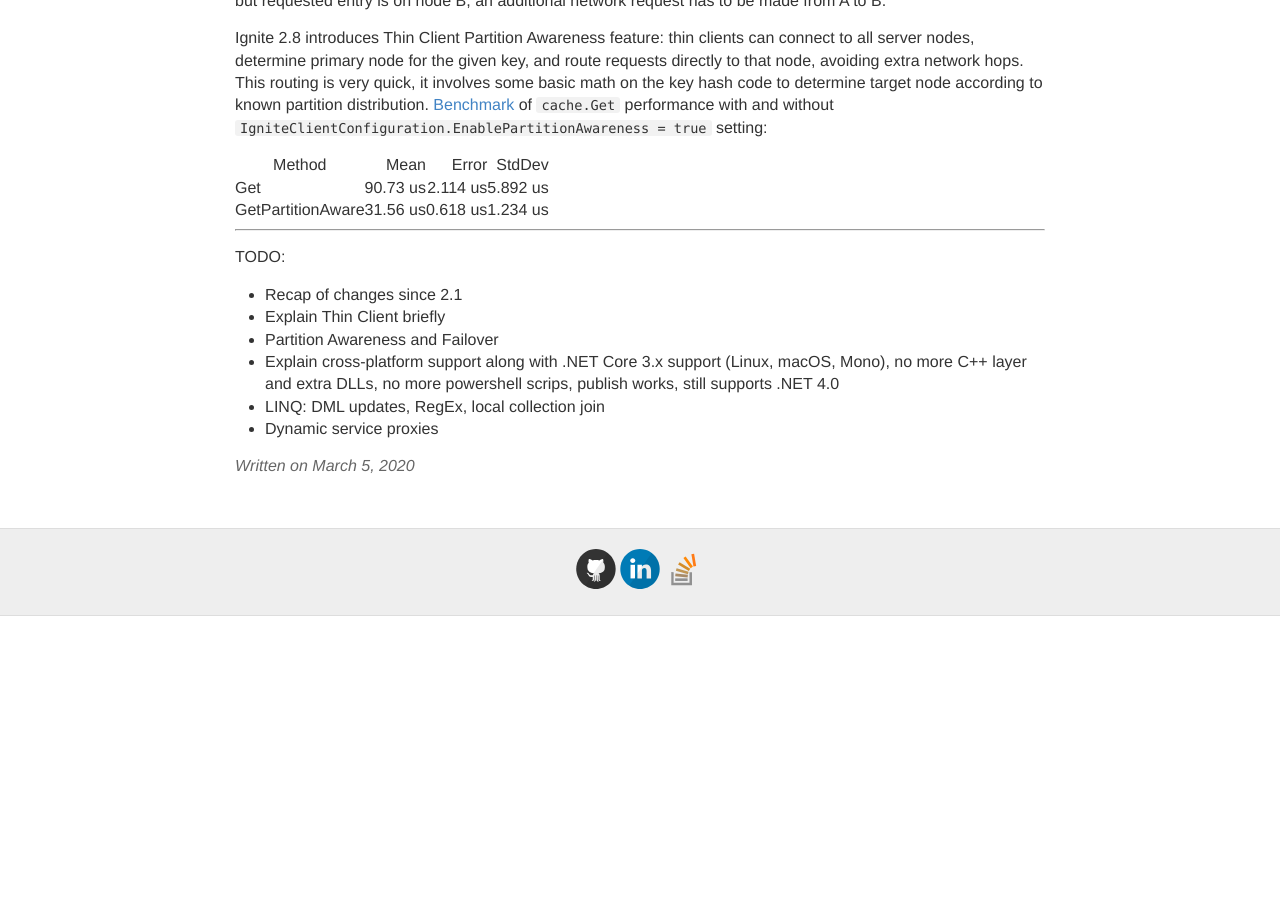
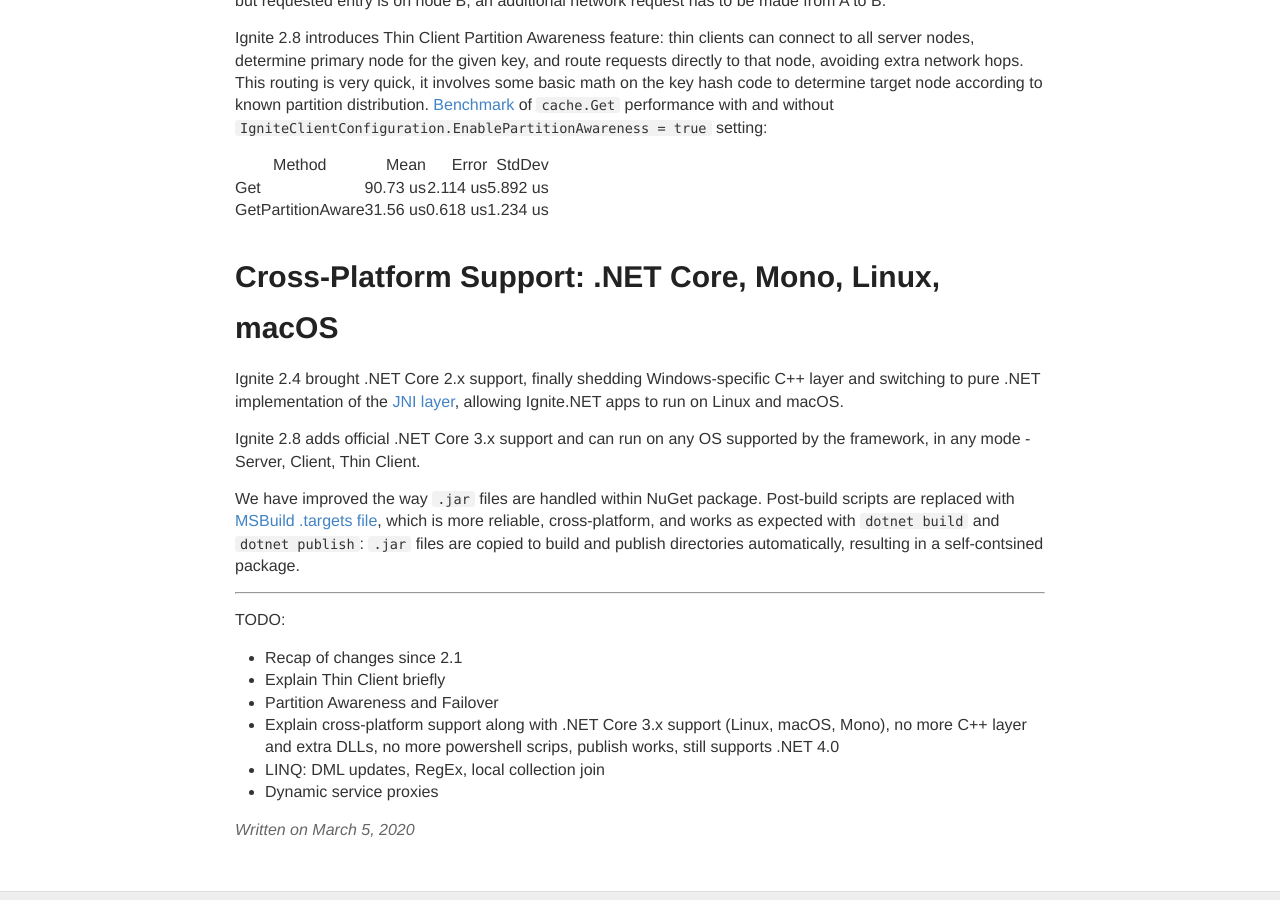
Before and after one commit to ptupitsyn/ptupitsyn.github.io, a Jekyll site: the page built from _posts/2020-03-05-Whats-New-In-Ignite-Net-2.8.md, in a window 1280 px wide and 900 px high, scrolled down 967 px. Built offline with Jekyll 4.4.1, drawn with Linux system fonts in a browser that asks for light colours; comment, search, counter and statistics services are not loaded; before the commit the page ends 1583 px from its top, so only the background shows below that.

Commit message:
jar handling

```diff
--- a/_posts/2020-03-05-Whats-New-In-Ignite-Net-2.8.md
+++ b/_posts/2020-03-05-Whats-New-In-Ignite-Net-2.8.md
@@ -9,6 +9,7 @@
 # Welcome Back
 
 It has been a long time since the [last post in the series](https://ptupitsyn.github.io/Whats-New-In-Ignite-Net-2.1/), and a long time since the last major Ignite release. In this post I would like to catch up on all the improvements on .NET side of things.
+
 
 # Thin Client and Partition Awareness
 
@@ -38,6 +39,14 @@
 | GetPartitionAware | 31.56 us | 0.618 us | 1.234 us |
 
 
+# Cross-Platform Support: .NET Core, Mono, Linux, macOS
+
+Ignite 2.4 brought .NET Core 2.x support, finally shedding Windows-specific C++ layer and switching to pure .NET implementation of the [JNI layer](https://en.wikipedia.org/wiki/Java_Native_Interface), allowing Ignite.NET apps to run on Linux and macOS.
+
+Ignite 2.8 adds official .NET Core 3.x support and can run on any OS supported by the framework, in any mode - Server, Client, Thin Client.
+
+We have improved the way `.jar` files are handled within NuGet package. Post-build scripts are replaced with [MSBuild .targets file](https://docs.microsoft.com/en-us/visualstudio/msbuild/msbuild-dot-targets-files?view=vs-2019), which is more reliable, cross-platform, and works as expected with `dotnet build` and `dotnet publish`: `.jar` files are copied to build and publish directories automatically, resulting in a self-contsined package.
+
 
 ---------------
 
```
